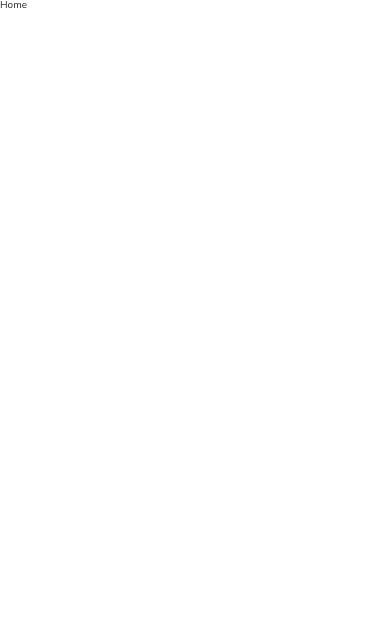
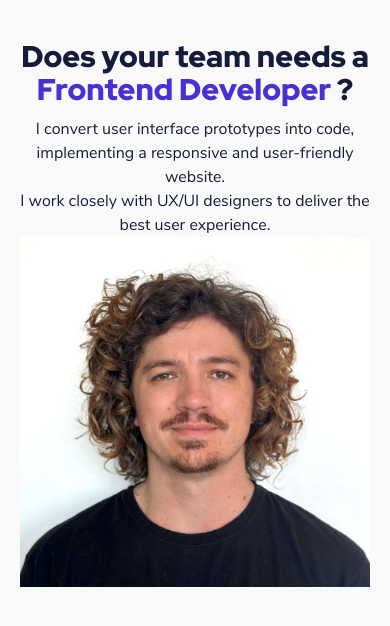
Before and after one commit to felipemullermachado/chilldev-site-2024, a Next.js app: page / in a window 390 px wide. Shown: the top 626 px of the page. Built offline with nearby package versions, Linux system fonts and the light colour scheme; a web font is replaced by a local one.

Commit message:
template hero page home

```diff
--- a/src/assets/styles/global.styl
+++ b/src/assets/styles/global.styl
@@ -5,6 +5,7 @@
 
 body, html
   overflow-x hidden
+  font-size: 10px
 
 button
   background none
@@ -37,13 +38,89 @@ img
   width 100%
 
 strong
-  font-weight: 700
+  font-weight: bold !important
   font-size: 1em
+
+.block
+  display: block
 
 /* Font-sizes */
 
 body
-  background #fff
-  color #212429
+  background #F9F9F9
+  color #141c3a
   font-family 'Nunito Sans'
-  font-size: 10px
+
+h1
+  font-family 'Red Hat Display'
+  font-weight 800
+  font-size: 7.2em
+  line-height: 1.11em
+
+h1
+  + p
+    margin-top: 10px
+
+p
+  font-size: 1.8em
+  line-height: 1.5em
+  &.large-size
+    font-size: 2.1em
+
+/* Container */
+
+main
+  > :first-child
+    padding-top: 100px
+
+.container
+  display: block
+  margin 0 auto
+  width 100%
+  max-width: 1548px // @proportional-skip
+  padding-bottom 100px
+  &.no-max
+    max-width: 100%
+
+.color-purple
+  color #4831d4
+
+proportional(max-width 1699px, .8)
+
+@media only screen and (max-width: 1699px)
+  .container
+    width 80%
+
+
+@media only screen and (max-width: 1279px)
+  body, html
+    font-size: 10px
+
+  main
+    > :first-child
+      padding-top: 60px
+
+  .container
+    padding-bottom 60px
+    width 100%
+    padding-left: 20px
+    padding-right: 20px
+
+  h1
+    font-size: 4.5rem
+
+  p
+    font-size: 1.6em
+    &.large-size
+      font-size: 1.6em
+
+@media only screen and (max-width: 767px)
+  main
+    > :first-child
+      padding-top: 40px
+
+  .container
+    padding-bottom 40px
+
+  h1
+    font-size: 3rem
--- /dev/null
+++ b/src/assets/styles/pageHome.module.styl
@@ -0,0 +1,22 @@
+.core
+  .hero
+    display: flex
+    flex-direction: column
+    justify-content: center
+    align-items: center
+    text-align: center
+    .container-img
+      max-width: 320px
+      width 100%
+      border-radius: 50%
+      margin-top: 50px
+      img
+        border-radius: inherit
+
+proportional(max-width 1699px, .8)
+
+@media only screen and (max-width: 767px)
+  .core
+    .hero
+      .container-img
+        max-width: 240px
--- a/src/pages/index.tsx
+++ b/src/pages/index.tsx
@@ -1,7 +1,29 @@
+import imgFace from '../assets/img/img-face.jpg'
+import cn from 'classnames'
+import st from '../assets/styles/pageHome.module.styl'
+
 export default function Home() {
   return (
-    <main>
-      <h1>Home</h1>
+    <main className={st.core}>
+      <section className={cn('container', st.hero)}>
+        <h1>
+          Does your team needs a{' '}
+          <span className="block">
+            <span className="color-purple">Frontend Developer</span> ?
+          </span>
+        </h1>
+        <p className="large-size">
+          I convert user interface prototypes into code, implementing a
+          responsive and user-friendly website.
+        </p>
+        <p className="large-size">
+          I work closely with UX/UI designers to deliver the best user
+          experience.
+        </p>
+        <div className={st.containerImg}>
+          <img src={imgFace.src} alt="" />
+        </div>
+      </section>
     </main>
   )
 }
```
Also changed, not shown: src/assets/img/img-face.jpg (added), 1 other file (tests, documents, lock files or other folders).
